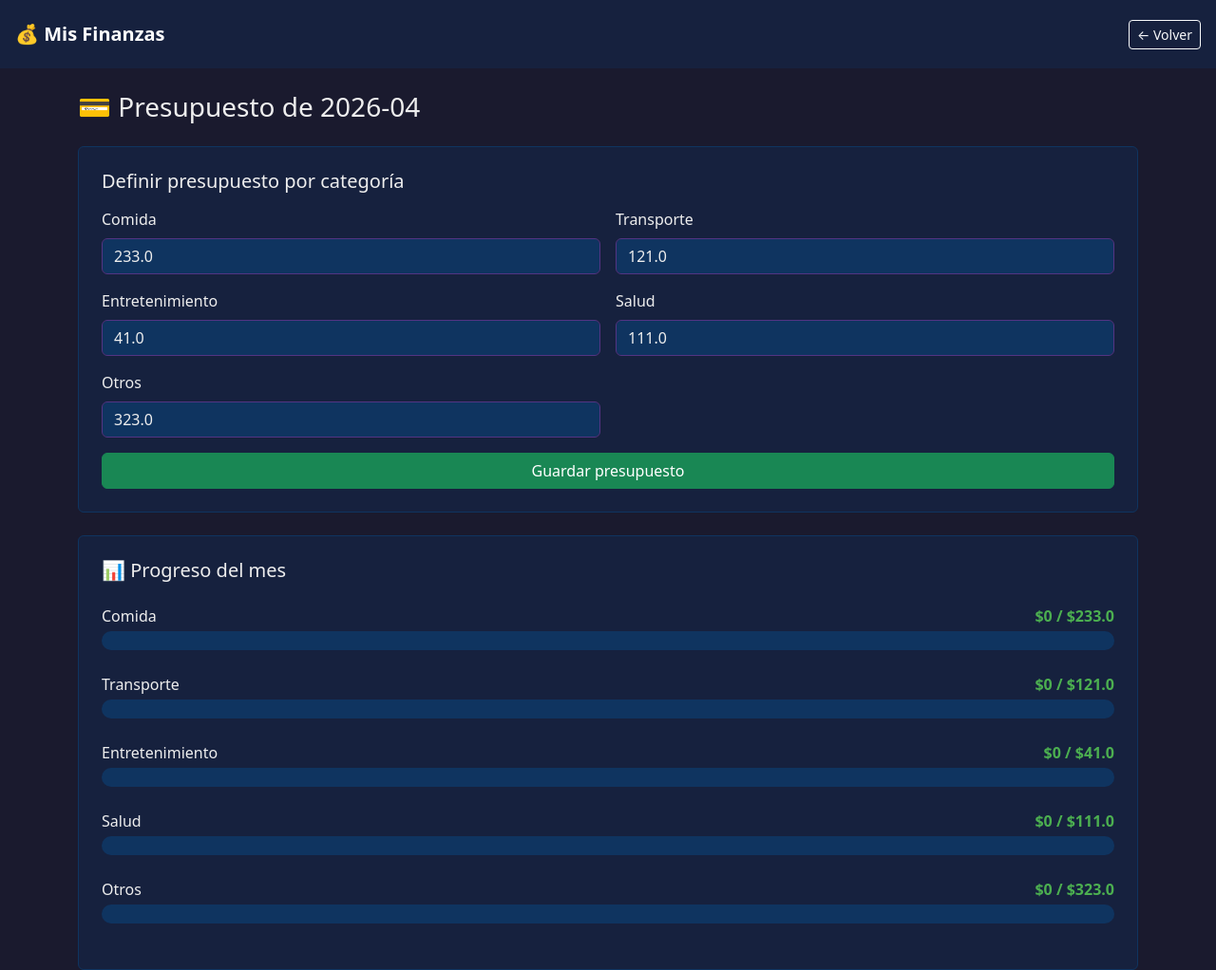
After one commit to Pablo2407/finanzas, a Flask app: page /presupuesto in a window 1280 px wide. The commit adds this page. Shown: the whole page at 95% size. Run offline with Flask 3, Linux system fonts and the light colour scheme; a user stored in the database is signed in; data comes from the database, SQL or seed files in the repository; both versions use the stored data as it was after the commit.

Commit message:
presupuesto mensual agregado

```diff
--- a/app.py
+++ b/app.py
@@ -1,7 +1,7 @@
 from flask import Flask, render_template, request, redirect, url_for, flash
 from flask_login import LoginManager, login_user, logout_user, login_required, current_user
 from werkzeug.security import generate_password_hash, check_password_hash
-from models import db, Usuario, Transaccion
+from models import db, Usuario, Transaccion, Presupuesto
 
 from flask_mail import Mail, Message
 
@@ -253,5 +253,49 @@ def cambiar_password():
     flash('Contraseña actualizada exitosamente', 'password')
     return redirect(url_for('perfil'))
 
+@app.route('/presupuesto')
+@login_required
+def presupuesto():
+    from datetime import datetime
+    mes_actual = datetime.now().strftime('%Y-%m')
+    presupuestos = Presupuesto.query.filter_by(usuario_id=current_user.id, mes=mes_actual).all()
+    transacciones = Transaccion.query.filter_by(usuario_id=current_user.id).all()
+
+    datos = []
+    categorias = ['comida', 'transporte', 'entretenimiento', 'salud', 'otros']
+    for cat in categorias:
+        gastado = sum(t.monto for t in transacciones if t.tipo == 'gasto' and t.categoria == cat and t.fecha.strftime('%Y-%m') == mes_actual)
+        presupuesto_cat = next((p.monto for p in presupuestos if p.categoria == cat), 0)
+        porcentaje = (gastado / presupuesto_cat * 100) if presupuesto_cat > 0 else 0
+        datos.append({
+            'categoria': cat,
+            'presupuesto': presupuesto_cat,
+            'gastado': round(gastado, 2),
+            'porcentaje': min(round(porcentaje), 100),
+            'excedido': gastado > presupuesto_cat and presupuesto_cat > 0
+        })
+
+    return render_template('presupuesto.html', datos=datos, mes=mes_actual)
+
+@app.route('/presupuesto/guardar', methods=['POST'])
+@login_required
+def guardar_presupuesto():
+    from datetime import datetime
+    mes_actual = datetime.now().strftime('%Y-%m')
+    categorias = ['comida', 'transporte', 'entretenimiento', 'salud', 'otros']
+
+    for cat in categorias:
+        monto = request.form.get(cat, 0)
+        if monto:
+            existente = Presupuesto.query.filter_by(usuario_id=current_user.id, categoria=cat, mes=mes_actual).first()
+            if existente:
+                existente.monto = float(monto)
+            else:
+                nuevo = Presupuesto(categoria=cat, monto=float(monto), mes=mes_actual, usuario_id=current_user.id)
+                db.session.add(nuevo)
+
+    db.session.commit()
+    return redirect(url_for('presupuesto'))
+
 if __name__ == '__main__':
     app.run(debug=True)
--- a/templates/index.html
+++ b/templates/index.html
@@ -30,6 +30,7 @@
             <div class="d-flex flex-column flex-md-row gap-2 mt-2">
                 <span class="text-light">👤 {{ current_user.username }}</span>
                 <a href="/perfil" class="btn btn-outline-light btn-sm">👤 Perfil</a>
+                <a href="/presupuesto" class="btn btn-outline-light btn-sm">💳 Presupuesto</a>
                 <a href="/resumen" class="btn btn-outline-light btn-sm">📅 Resumen</a>
                 <a href="/exportar" class="btn btn-outline-success btn-sm">📤 Excel</a>
                 <a href="/logout" class="btn btn-outline-danger btn-sm">Cerrar sesión</a>
--- /dev/null
+++ b/templates/presupuesto.html
@@ -0,0 +1,67 @@
+<!DOCTYPE html>
+<html lang="es">
+<head>
+    <meta charset="UTF-8">
+    <meta name="viewport" content="width=device-width, initial-scale=1.0">
+    <title>Presupuesto</title>
+    <link href="https://cdn.jsdelivr.net/npm/bootstrap@5.3.0/dist/css/bootstrap.min.css" rel="stylesheet">
+    <style>
+        body { background-color: #1a1a2e; color: #eee; }
+        .navbar { background-color: #16213e; }
+        .card { background-color: #16213e; border: 1px solid #0f3460; color: #eee; }
+        input { background-color: #0f3460 !important; color: #eee !important; border: 1px solid #533483 !important; }
+        input::placeholder { color: #aaa !important; }
+        .progress { background-color: #0f3460; height: 20px; border-radius: 10px; }
+        .excedido { color: #e94560; font-weight: bold; }
+        .ok { color: #4CAF50; font-weight: bold; }
+    </style>
+</head>
+<body>
+    <nav class="navbar navbar-dark px-3 py-3 mb-4">
+        <span class="navbar-brand fw-bold fs-5">💰 Mis Finanzas</span>
+        <a href="/" class="btn btn-outline-light btn-sm">← Volver</a>
+    </nav>
+
+    <div class="container">
+        <h3 class="mb-4">💳 Presupuesto de {{ mes }}</h3>
+
+        <div class="card p-4 mb-4">
+            <h5 class="mb-3">Definir presupuesto por categoría</h5>
+            <form action="/presupuesto/guardar" method="POST">
+                <div class="row g-3">
+                    {% for d in datos %}
+                    <div class="col-md-6">
+                        <label class="form-label">{{ d.categoria.capitalize() }}</label>
+                        <input type="number" name="{{ d.categoria }}" class="form-control" placeholder="Monto" value="{{ d.presupuesto if d.presupuesto > 0 else '' }}" step="0.01">
+                    </div>
+                    {% endfor %}
+                </div>
+                <button type="submit" class="btn btn-success w-100 mt-3">Guardar presupuesto</button>
+            </form>
+        </div>
+
+        <div class="card p-4">
+            <h5 class="mb-4">📊 Progreso del mes</h5>
+            {% for d in datos %}
+            <div class="mb-4">
+                <div class="d-flex justify-content-between mb-1">
+                    <span>{{ d.categoria.capitalize() }}</span>
+                    <span class="{{ 'excedido' if d.excedido else 'ok' }}">
+                        ${{ d.gastado }} / ${{ d.presupuesto }}
+                        {% if d.excedido %} ⚠️ Excedido{% endif %}
+                    </span>
+                </div>
+                <div class="progress">
+                    <div class="progress-bar {{ 'bg-danger' if d.excedido else 'bg-success' }}"
+                         style="width: {{ d.porcentaje }}%">
+                        {{ d.porcentaje }}%
+                    </div>
+                </div>
+            </div>
+            {% endfor %}
+        </div>
+    </div>
+
+    <script src="https://cdn.jsdelivr.net/npm/bootstrap@5.3.0/dist/js/bootstrap.bundle.min.js"></script>
+</body>
+</html>
```
Also changed, not shown: models.py (+7 -0 lines), instance/finanzas.db.
